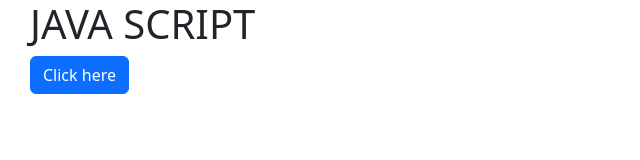
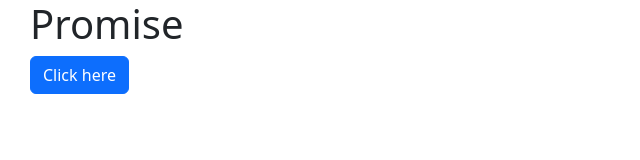
Before and after one commit to abira352/logn, a plain HTML site: page index.html in a window 1280 px wide. Shown: the whole page, without its empty margins (0-640 px from the left). Drawn offline with nearby package versions, Linux system fonts and the light colour scheme.

Commit message:
Update index.html

```diff
--- a/index.html
+++ b/index.html
@@ -9,7 +9,7 @@
 </head>
 <body style="margin-left: 30px;" >
 
-    <h1>JAVA SCRIPT</h1>
+    <h1>Promise </h1>
     <button class="btn btn-primary" onclick="add()">Click here</button>
     <script src="login2.js"></script>
 
```
